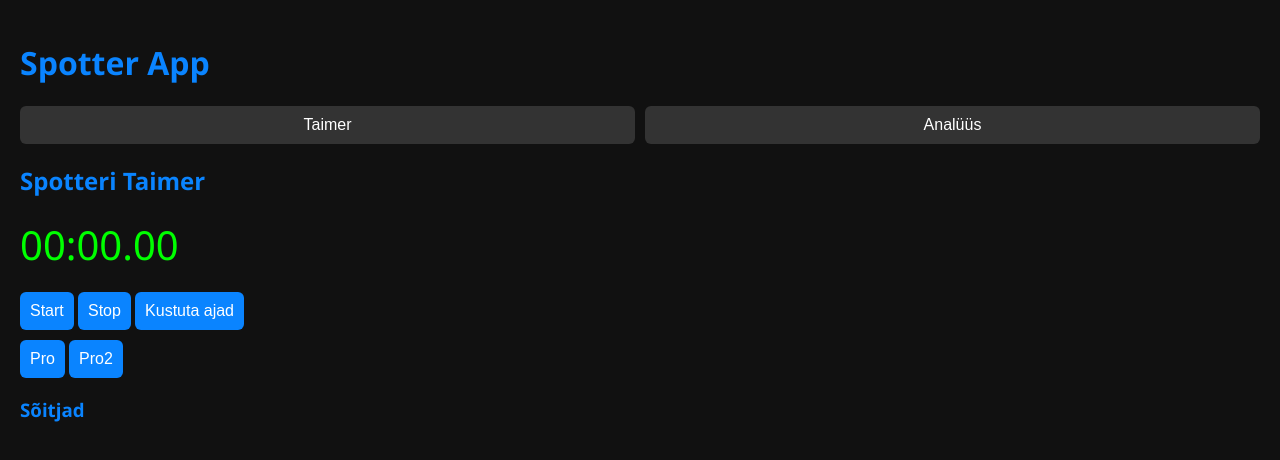
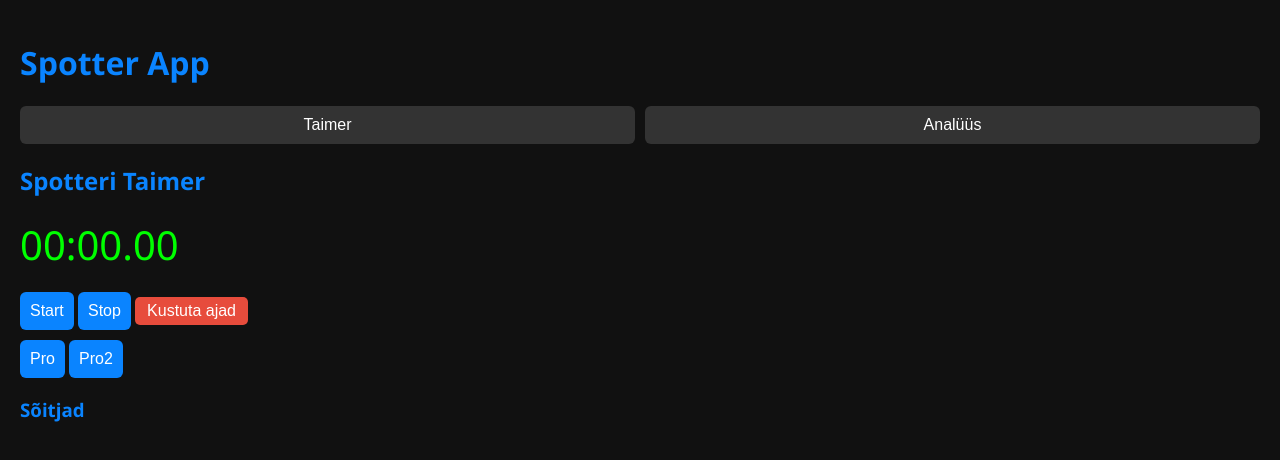
Before and after one commit to Variiiik/variiiik.github.io, a plain HTML site: page index.html in a window 1280 px wide. Both pictures are taken after a click on the button "Taimer". Drawn offline with Linux system fonts and the light colour scheme.

Commit message:
Update style.css

```diff
--- a/style.css
+++ b/style.css
@@ -36,7 +36,18 @@ h1, h2, h3 {
 .tab-button.active {
   background-color: #0a84ff;
 }
+button.danger {
+  background-color: #e74c3c;
+  color: white;
+  border: none;
+  padding: 5px 12px;
+  border-radius: 5px;
+  cursor: pointer;
+}
 
+button.danger:hover {
+  background-color: #c0392b;
+}
 /* Tab-sisu */
 .tab-content {
   display: none;
```
